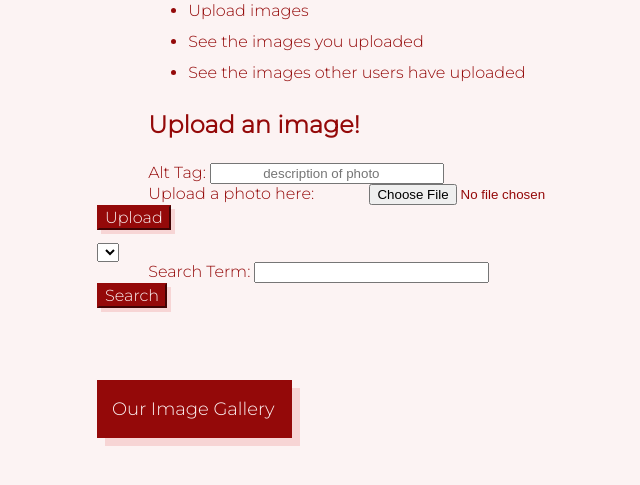
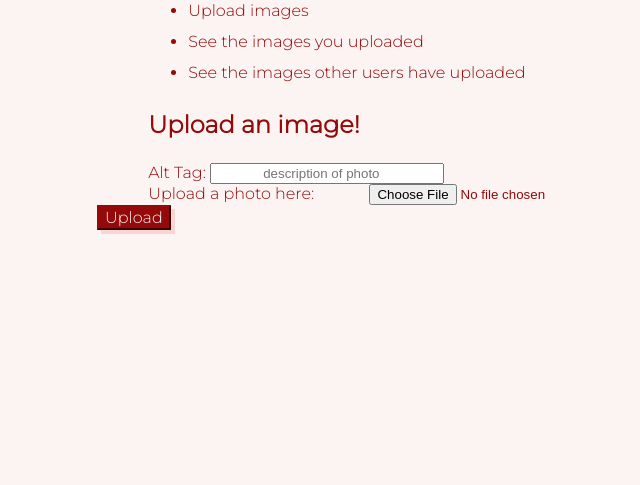
Before and after one commit to jswwWorks/jw-cyoa-pixly, a Flask app: template templates/form.html in a window 1280 px wide. Shown: the part 283-768 px from the top of the page, without its empty margins (31-671 px from the left). Run offline with Flask 3, Linux system fonts and the light colour scheme; the template is opened without the code that fills it, so the values that code supplies are empty.

Commit message:
decomposed image gallery to separate gallery.html

```diff
--- a/templates/base.html
+++ b/templates/base.html
@@ -22,71 +22,16 @@
       <li>See the images you uploaded</li>
       <li>See the images other users have uploaded</li>
     </ul>
-
-  </div>
-  <!-- <img src="{{ photo_url }}"/> -->
-  <div class="image-upload-form">
-    {% block content %}
-    {% endblock %}
   </div>
 
-  <!-- original search form for reference: -->
-  <!-- <div class="images-searchbar">
-    <form action="{{ url_for('homepage') }}" method="GET">
-      <div>
-        <select name="search-category" required aria-label="form-label-type">
-          <option value="filename">Keyword</option>
-          <option value="make">Make</option>
-          <option value="model">Model</option>
-          <option value="maker-note">Maker Note</option>
-          <option value="alt-tag">Alt Tag</option>
-        </select>
-
-        <div>
-          <label for="search-term">Search Term: </label>
-          <input id="search-term" name="search-term" required />
-        </div>
-        <button type="submit">Search</button>
-
-      </div>
-    </form>
-  </div> -->
-
-
-  <!-- dynamically set select values idea: -->
-  <div class="images-searchbar">
-    <form action="{{ url_for('homepage') }}" method="POST">
-      <div>
-        <select name="search-category" required aria-label="form-label-type">
-          {% for col_name in col_names %}
-          <option value="{{ col_name }}">{{ col_name }}</option>
-          {% endfor %}
-        </select>
-
-        <div>
-          <label for="search-term">Search Term: </label>
-          <input id="search-term" name="search-term" required />
-        </div>
-        <button type="submit">Search</button>
-
-      </div>
-    </form>
-  </div>
+  {% block content %}
+  {% endblock %}
 
   <!-- flash messages populated here -->
   {% for category, message in get_flashed_messages(with_categories=True) %}
   <div class="alert alert-{{ category }}">{{ message }}</div>
   {% endfor %}
 
-
-  <div class="image-storage">
-    <div class="image-gallery-header">
-      <p>Our Image Gallery</p>
-    </div>
-    {% for (photo_url, alt_tag) in photos_urls_and_alt_tags.items() %}
-    <img src="{{ photo_url }}" alt="{{ alt_tag }}" class="img-display" />
-    {% endfor %}
-  </div>
 </body>
 
 </html>
```
